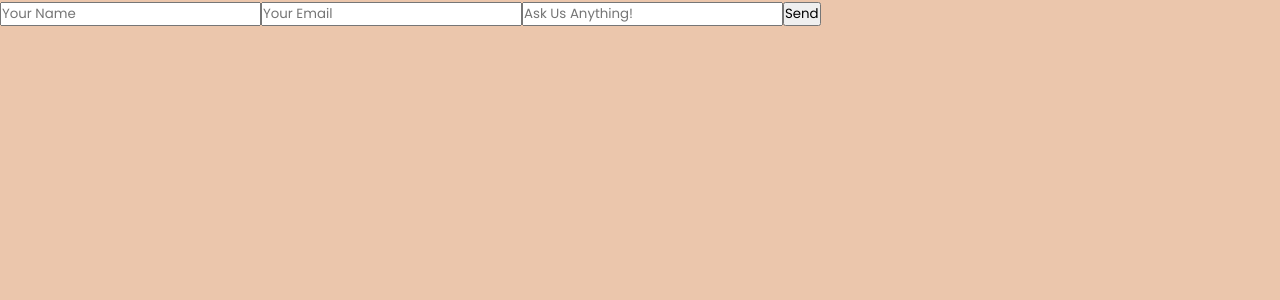
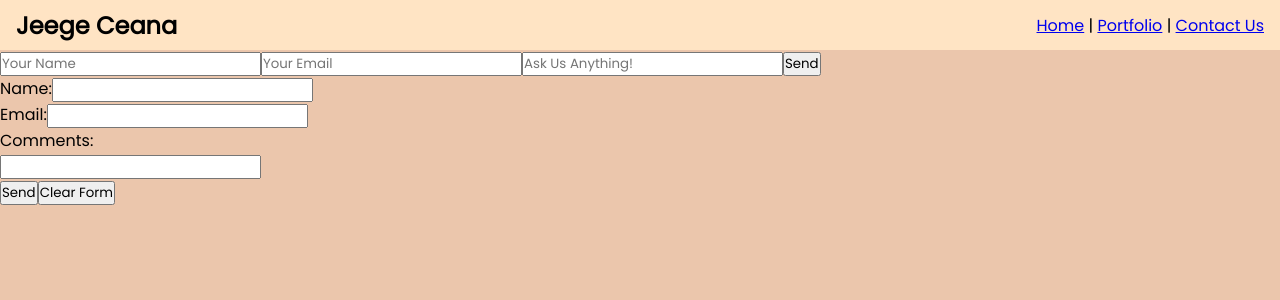
Before and after one commit to cjfritz9/business-site, a React (Create React App) app: page /contact-us in a window 1280 px wide. Shown: the top 300 px of the page. Built offline with nearby package versions, Linux system fonts and the light colour scheme.

Commit message:
more contact form work

```diff
--- a/package.json
+++ b/package.json
@@ -6,15 +6,19 @@
     "@testing-library/jest-dom": "^5.16.5",
     "@testing-library/react": "^13.4.0",
     "@testing-library/user-event": "^13.5.0",
+    "@types/express": "^4.17.15",
     "@types/jest": "^27.5.2",
     "@types/node": "^16.18.11",
+    "@types/nodemailer": "^6.4.7",
     "@types/react": "^18.0.26",
     "@types/react-dom": "^18.0.10",
     "axios": "^1.2.2",
+    "express": "^4.18.2",
+    "nodemailer": "^6.9.0",
     "react": "^18.2.0",
     "react-dom": "^18.2.0",
     "react-router-dom": "^6.6.2",
-    "react-scripts": "5.0.1",
+    "react-scripts": "^4.0.3",
     "typescript": "^4.9.4",
     "web-vitals": "^2.1.4"
   },
--- a/src/App.tsx
+++ b/src/App.tsx
@@ -6,8 +6,8 @@ import Header from './Header';
 const App: React.FC = () => {
   return (
     <div className='App'>
+      <Header />
       <Routes>
-        <Route path='*' element={<Header />} />
         <Route path='/contact-us' element={<ContactUs />} />
       </Routes>
     </div>
--- a/src/ContactUs.tsx
+++ b/src/ContactUs.tsx
@@ -1,14 +1,16 @@
 import React, { SyntheticEvent, useState } from 'react';
+import { useNavigate } from 'react-router-dom';
+import { sendMail, setMailOptions } from '../utils/nodemailer';
 // import axios from "axios";
 
 const ContactUs: React.FC = () => {
   const [submitError, setSubmitError] = useState<string>('');
+  const navigate = useNavigate();
 
   const getIsFormValid = (): Boolean => {
     const formInputs = document.getElementsByClassName(
       'cfi'
     ) as HTMLCollectionOf<HTMLInputElement>;
-    console.log(formInputs);
 
     for (const input of formInputs) {
       if (!input.value.length) {
@@ -24,7 +26,7 @@ const ContactUs: React.FC = () => {
   const handleSubmit = async (e: SyntheticEvent): Promise<any> => {
     e.preventDefault();
     if (getIsFormValid()) {
-      const { value: user } = document.getElementById(
+      const { value: name } = document.getElementById(
         'cf-name'
       )! as HTMLInputElement;
       const { value: email } = document.getElementById(
@@ -33,24 +35,6 @@ const ContactUs: React.FC = () => {
       const { value: message } = document.getElementById(
         'cf-msg'
       )! as HTMLInputElement;
-      const response = await fetch(
-        'https://jeege-ceana.netlify.app/contact-us/https://gmail.googleapis.com/upload/gmail/v1/users/dev.cjfritz@gmail.com/messages/send',
-        {
-          method: 'POST',
-          headers: {
-            'Content-Type': 'application/json',
-            'Access-Control-Allow-Origin': '*'
-          },
-          body: JSON.stringify({
-            user,
-            email,
-            message
-          })
-        }
-      );
-      const result = response.json();
-      console.log(result);
-      return result;
     }
   };
 
@@ -75,6 +59,31 @@ const ContactUs: React.FC = () => {
         ></input>
         <button className='cf-submit'>Send</button>
       </form>
+      <form
+        action='mailto:dev.cjfritz@gmail.com'
+        method='get'
+        encType='text/plain'
+      >
+        <div>
+        <label htmlFor="name">Name:
+          <input type="text" name="name" id="name" />
+        </label>
+      </div>
+      <div>
+        <label htmlFor="email">Email:
+          <input type="text" name="email" id="email" />
+        </label>
+      </div>
+      <div>
+        <label>Comments:</label>
+        <br />
+        <input name="comments"></input>
+      </div>
+      <div>
+        <input type="submit" name="submit" value="Send" />
+        <input type="reset" name="reset" value="Clear Form" />
+      </div>
+      </form>
       <div>{submitError}</div>
     </div>
   );
--- /dev/null
+++ b/src/react-app-env.d.ts
@@ -0,0 +1 @@
+/// <reference types="react-scripts" />
--- /dev/null
+++ b/utils/nodemailer.tsx
@@ -0,0 +1,33 @@
+import nodemailer from 'nodemailer';
+
+let mailOptions = {
+  name: "",
+  from: "",
+  to: "dev.cjfritz@gmail.com",
+  subject: "New Inquiry",
+  message: ""
+};
+
+const transporter = nodemailer.createTransport({
+  service: 'gmail',
+  auth: {
+    user: 'dev.cjfritz@gmail.com',
+    pass: 'gawvdppfwlaaxqhj'
+  }
+});
+
+export const setMailOptions = (name: string, fromEmail: string, message: string) => {
+  mailOptions.name = name;
+  mailOptions.from = fromEmail;
+  mailOptions.message = message;
+}
+
+export const sendMail = () => {
+  transporter.sendMail(mailOptions, function (error, info) {
+    if (error) {
+      console.error(error);
+    } else {
+      console.log(`Email sent: ${info.response}`);
+    }
+  })
+}
```
Also changed, not shown: tsconfig.json (+2 -8 lines).
